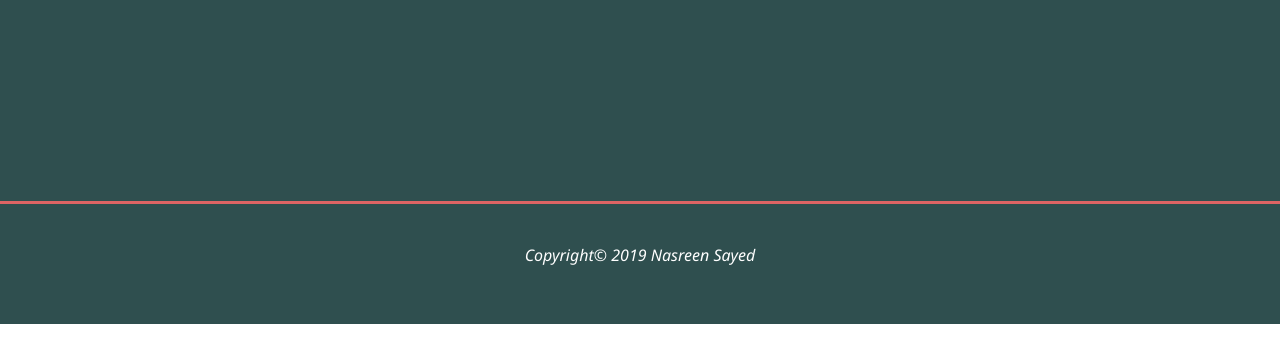
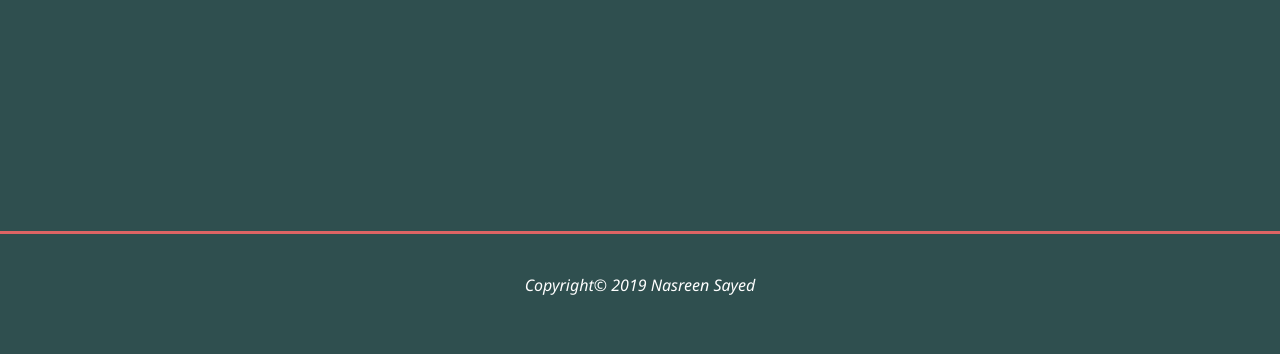
Before and after one commit to munnes/Personal-Portfolio, a plain HTML site: page index.html in a window 1280 px wide. Shown: the part 2376-2730 px from the top of the page. Before the commit the page ends 2700 px from the top, so only its background shows below. Drawn offline with Linux system fonts and the light colour scheme.

Commit message:
Update style.css

```diff
--- a/style.css
+++ b/style.css
@@ -214,7 +214,7 @@ text-align:center;
  margin:0px;
  padding-top:15vh;
  width:100vw;
- padding-bottom:10px;
+ padding-bottom:5vh;
 }
 #contact a{
 margin-right:30px;
```
